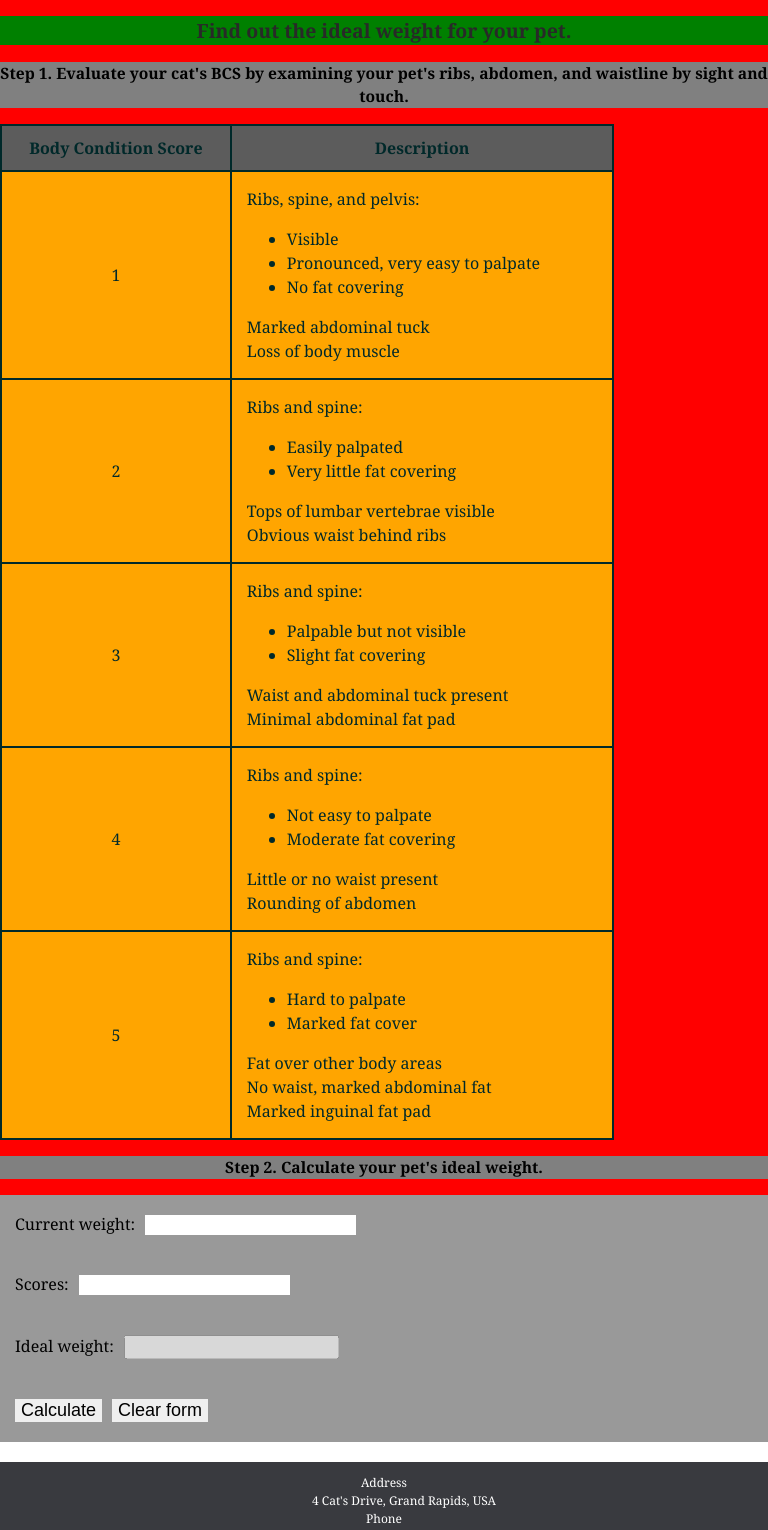
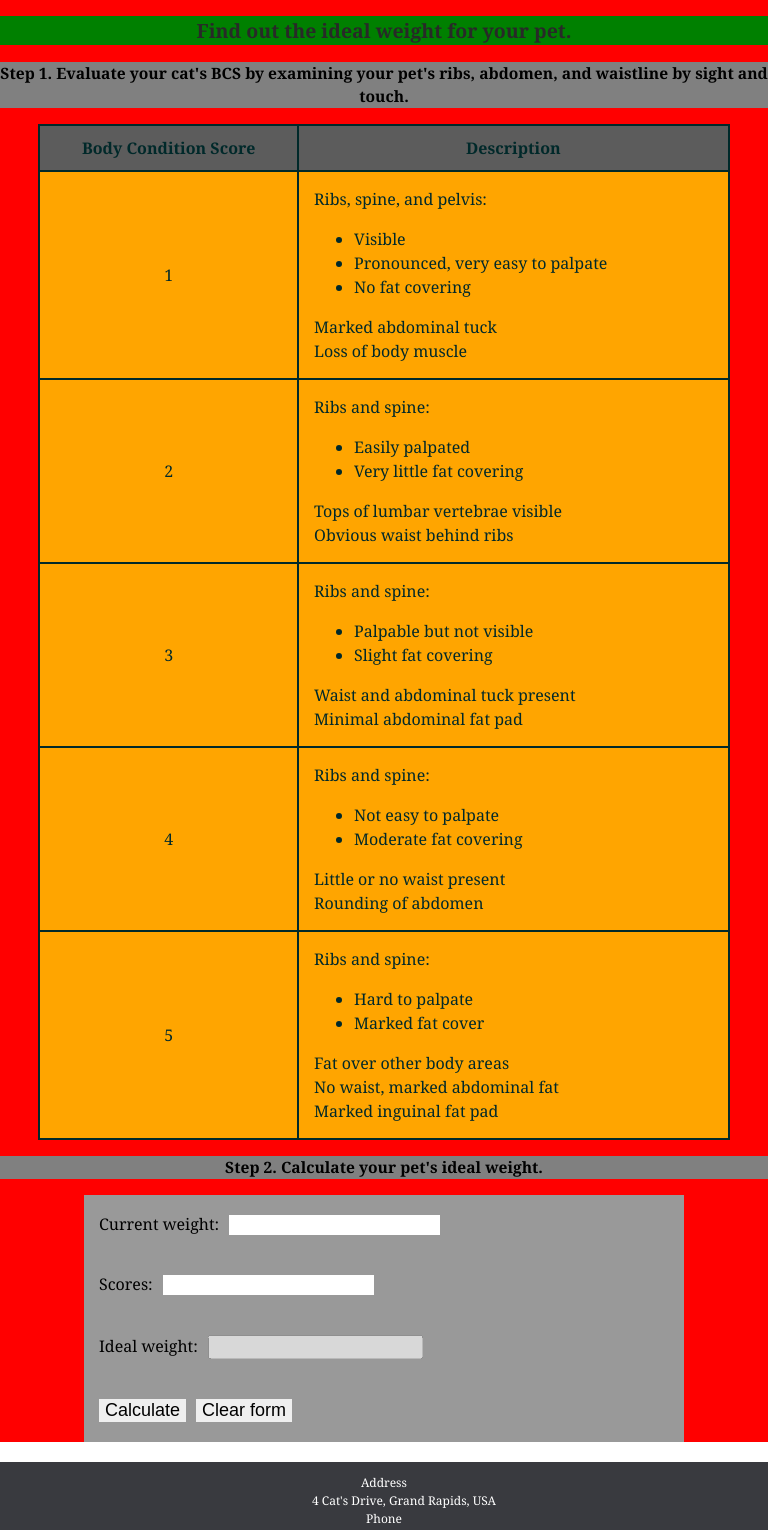
Before and after one commit to JaneDeveloper/vue-cat-hotel, a Vue app: page /calculator in a window 768 px wide. Shown: the part 660-2190 px from the top of the page. Built offline with nearby package versions, Linux system fonts and the light colour scheme.

Commit message:
changes to the table

```diff
--- a/src/assets/style.css
+++ b/src/assets/style.css
@@ -1116,10 +1116,10 @@ textarea {
 
 }
 
-@media all and (min-width: 1147px) {
+@media all and (min-width:889px) {
     .scores_of_weight {
         display:grid;
-        grid-template-columns: 100px 1fr 10px 1fr 100px;
+        grid-template-columns: 50px 1fr 10px 1fr 50px;
         grid-template-rows:auto auto auto;
         min-width: 0;
 
@@ -1137,7 +1137,7 @@ textarea {
         grid-row-start:2;
         grid-row-end: 3;
         width: clamp(200px, 100%, 600px);
-        justify-self: end;
+
 
 
 
@@ -1147,7 +1147,7 @@ textarea {
         grid-column-end: 5;
         grid-row-start:2;
         grid-row-end: 3;
-        justify-self: start;
+
         width: clamp(200px, 100%, 600px);
 
 
@@ -1188,8 +1188,6 @@ textarea {
   .step2,
   .calculator {
     min-width: 0;
-    width: 100%;
-    max-width: 600px;
     justify-self: start;
   }
 
@@ -1985,6 +1983,26 @@ background-color:lightblue;
     grid-column-start: 1;
     grid-column-end:4;
     margin:0;
+}
+
+.step1, .step2{
+    width: 100%;
+
+
+
+}
+
+table {
+    width: clamp(300px, 90%, 1000px);
+    min-width: 0;
+   margin-left: auto;
+   margin-right: auto;
+}
+.calculator {
+width: clamp(200px, 100%, 600px);
+margin-left: auto;
+margin-right: auto;
+min-width: 0;
 }
 
 
```
